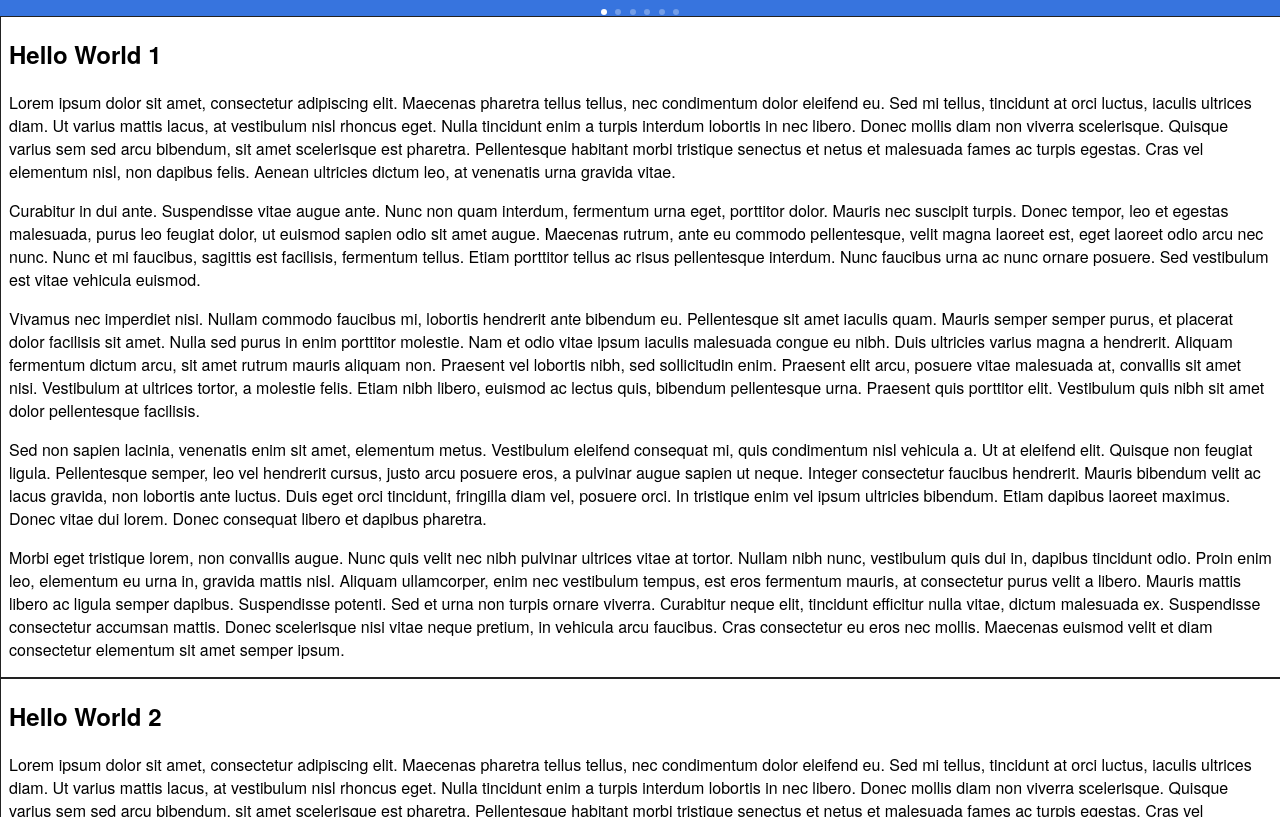
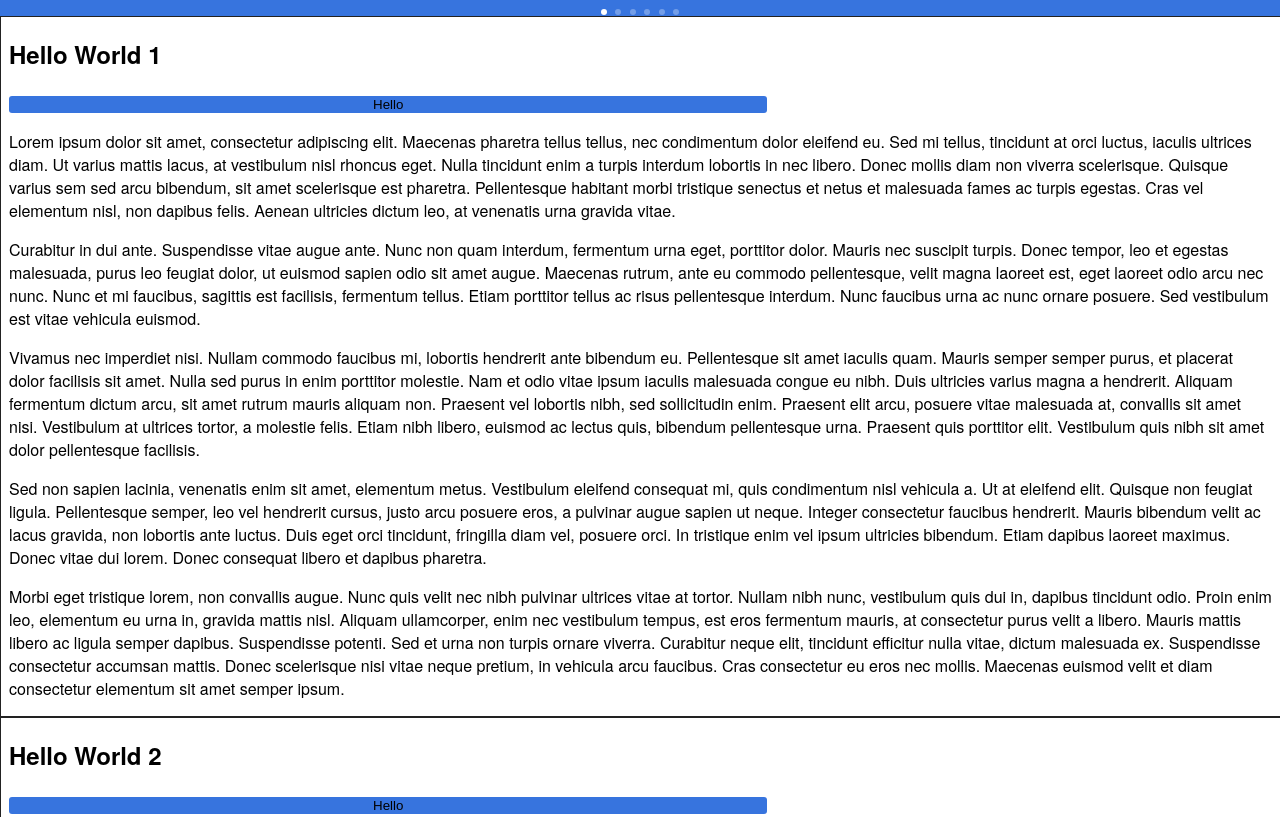
Before and after one commit to localnerve/ui-elements, a website: page src/horizontal-pager/index.html in a window 1280 px wide. Shown: the top 817 px of the page. Drawn offline with Linux system fonts and the light colour scheme.

Commit message:
add button to test input touch abilities

```diff
--- a/src/horizontal-pager/index.html
+++ b/src/horizontal-pager/index.html
@@ -8,7 +8,12 @@
       margin: 0;
       font-family: Roboto-Regular, HelveticaNeue, Arial, sans-serif
     }
-
+    button {
+      background: #3774de;
+      border-radius: 3px;
+      border-width: 0;
+      min-width: 60%;
+    }
     .header {
       background-color: #3774de;
       height: 16px;
@@ -80,6 +85,7 @@
           <div class="temporary-overlay" style="display: none;"></div>
           <div class="page-item-content">
             <h2>Hello World 1</h2>
+            <button onclick="javascript: alert('world 1');">Hello</button>
             <p>
               Lorem ipsum dolor sit amet, consectetur adipiscing elit. Maecenas pharetra tellus tellus, nec condimentum dolor eleifend eu. Sed mi tellus, tincidunt at orci luctus, iaculis ultrices diam. Ut varius mattis lacus, at vestibulum nisl rhoncus eget. Nulla tincidunt enim a turpis interdum lobortis in nec libero. Donec mollis diam non viverra scelerisque. Quisque varius sem sed arcu bibendum, sit amet scelerisque est pharetra. Pellentesque habitant morbi tristique senectus et netus et malesuada fames ac turpis egestas. Cras vel elementum nisl, non dapibus felis. Aenean ultricies dictum leo, at venenatis urna gravida vitae.
             </p>
@@ -103,6 +109,7 @@
           <div class="temporary-overlay" style="display: none;"></div>
           <div class="page-item-content">
             <h2>Hello World 2</h2>
+            <button onclick="javascript: alert('world 2');">Hello</button>
             <p>
               Lorem ipsum dolor sit amet, consectetur adipiscing elit. Maecenas pharetra tellus tellus, nec condimentum dolor eleifend eu. Sed mi tellus, tincidunt at orci luctus, iaculis ultrices diam. Ut varius mattis lacus, at vestibulum nisl rhoncus eget. Nulla tincidunt enim a turpis interdum lobortis in nec libero. Donec mollis diam non viverra scelerisque. Quisque varius sem sed arcu bibendum, sit amet scelerisque est pharetra. Pellentesque habitant morbi tristique senectus et netus et malesuada fames ac turpis egestas. Cras vel elementum nisl, non dapibus felis. Aenean ultricies dictum leo, at venenatis urna gravida vitae.
             </p>
@@ -126,6 +133,7 @@
           <div class="temporary-overlay" style="display: none;"></div>
           <div class="page-item-content">
             <h2>Hello World 3</h2>
+            <button onclick="javascript: alert('world 3');">Hello</button>
             <p>
               Lorem ipsum dolor sit amet, consectetur adipiscing elit. Maecenas pharetra tellus tellus, nec condimentum dolor eleifend eu. Sed mi tellus, tincidunt at orci luctus, iaculis ultrices diam. Ut varius mattis lacus, at vestibulum nisl rhoncus eget. Nulla tincidunt enim a turpis interdum lobortis in nec libero. Donec mollis diam non viverra scelerisque. Quisque varius sem sed arcu bibendum, sit amet scelerisque est pharetra. Pellentesque habitant morbi tristique senectus et netus et malesuada fames ac turpis egestas. Cras vel elementum nisl, non dapibus felis. Aenean ultricies dictum leo, at venenatis urna gravida vitae.
             </p>
@@ -149,6 +157,7 @@
           <div class="temporary-overlay" style="display: none;"></div>
           <div class="page-item-content">
             <h2>Hello World 4</h2>
+            <button onclick="javascript: alert('world 4');">Hello</button>
             <p>
               Lorem ipsum dolor sit amet, consectetur adipiscing elit. Maecenas pharetra tellus tellus, nec condimentum dolor eleifend eu. Sed mi tellus, tincidunt at orci luctus, iaculis ultrices diam. Ut varius mattis lacus, at vestibulum nisl rhoncus eget. Nulla tincidunt enim a turpis interdum lobortis in nec libero. Donec mollis diam non viverra scelerisque. Quisque varius sem sed arcu bibendum, sit amet scelerisque est pharetra. Pellentesque habitant morbi tristique senectus et netus et malesuada fames ac turpis egestas. Cras vel elementum nisl, non dapibus felis. Aenean ultricies dictum leo, at venenatis urna gravida vitae.
             </p>
@@ -172,6 +181,7 @@
           <div class="temporary-overlay" style="display: none;"></div>
           <div class="page-item-content">
             <h2>Hello World 5</h2>
+            <button onclick="javascript: alert('world 5');">Hello</button>
             <p>
               Lorem ipsum dolor sit amet, consectetur adipiscing elit. Maecenas pharetra tellus tellus, nec condimentum dolor eleifend eu. Sed mi tellus, tincidunt at orci luctus, iaculis ultrices diam. Ut varius mattis lacus, at vestibulum nisl rhoncus eget. Nulla tincidunt enim a turpis interdum lobortis in nec libero. Donec mollis diam non viverra scelerisque. Quisque varius sem sed arcu bibendum, sit amet scelerisque est pharetra. Pellentesque habitant morbi tristique senectus et netus et malesuada fames ac turpis egestas. Cras vel elementum nisl, non dapibus felis. Aenean ultricies dictum leo, at venenatis urna gravida vitae.
             </p>
@@ -195,6 +205,7 @@
           <div class="temporary-overlay" style="display: none;"></div>
           <div class="page-item-content">
             <h2>Hello World 6</h2>
+            <button onclick="javascript: alert('world 6');">Hello</button>
             <p>
               Lorem ipsum dolor sit amet, consectetur adipiscing elit. Maecenas pharetra tellus tellus, nec condimentum dolor eleifend eu. Sed mi tellus, tincidunt at orci luctus, iaculis ultrices diam. Ut varius mattis lacus, at vestibulum nisl rhoncus eget. Nulla tincidunt enim a turpis interdum lobortis in nec libero. Donec mollis diam non viverra scelerisque. Quisque varius sem sed arcu bibendum, sit amet scelerisque est pharetra. Pellentesque habitant morbi tristique senectus et netus et malesuada fames ac turpis egestas. Cras vel elementum nisl, non dapibus felis. Aenean ultricies dictum leo, at venenatis urna gravida vitae.
             </p>
```
